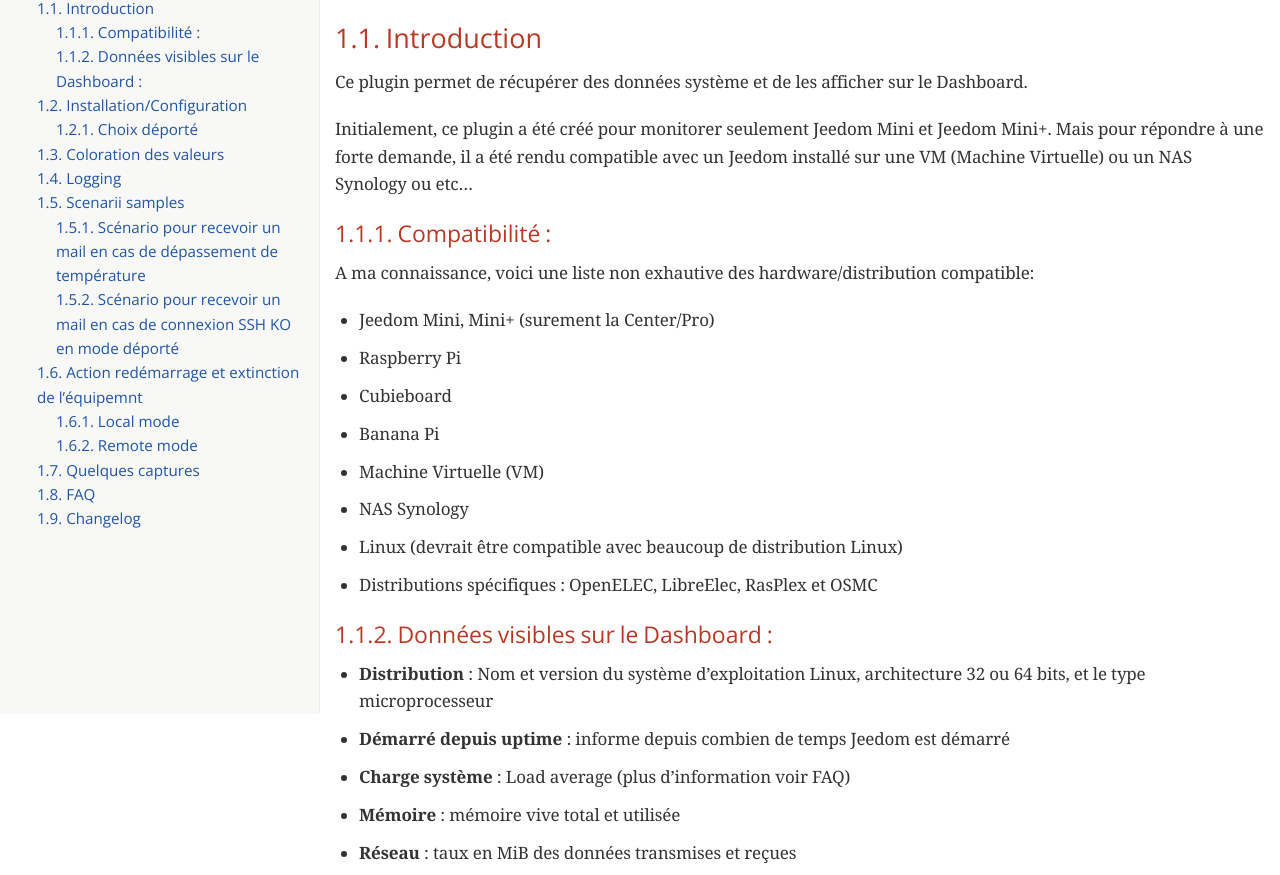
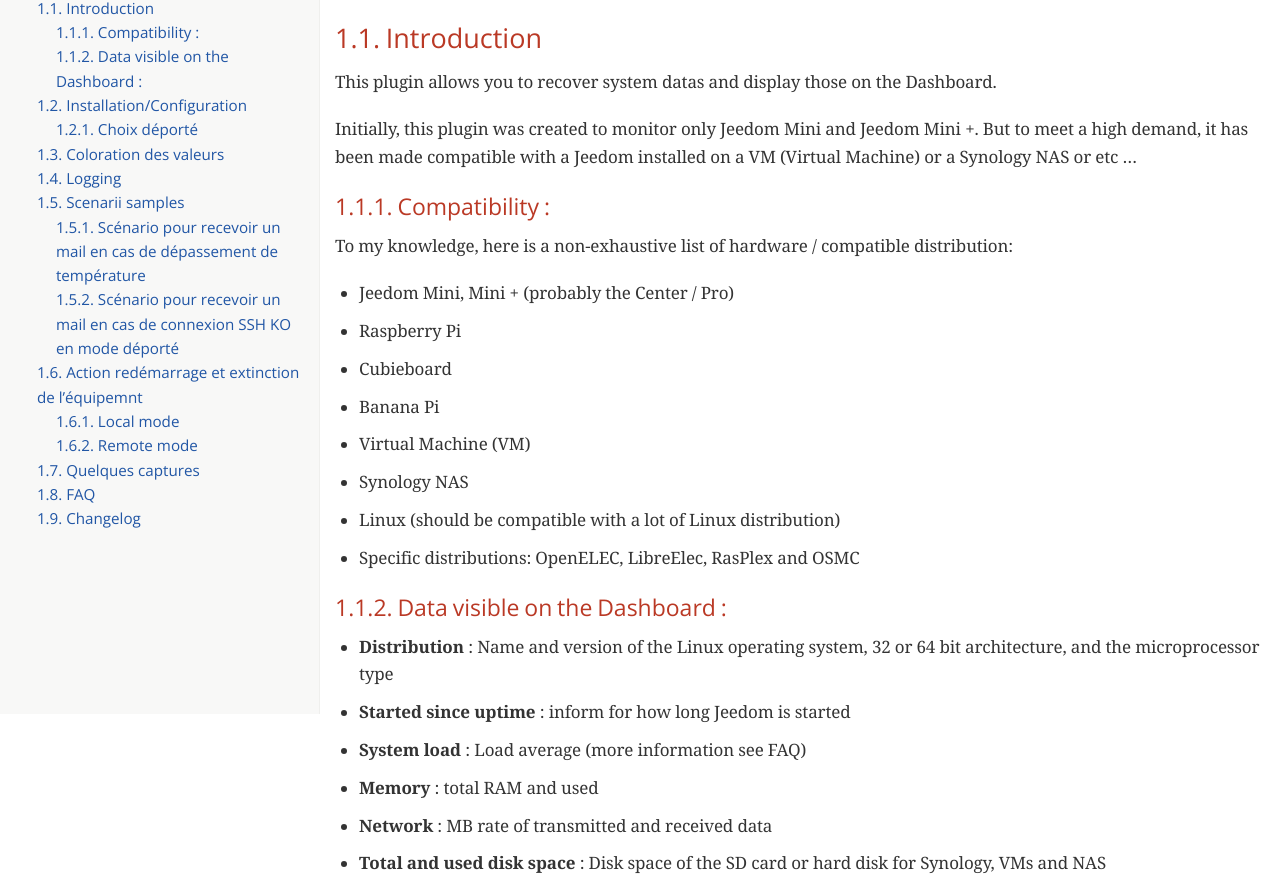
Before and after one commit to phifi92/Monitoring, a plain HTML site: page doc/en_US/index.html in a window 1280 px wide. Shown: the part 86-961 px from the top of the page. Drawn offline with nearby package versions, Linux system fonts and the light colour scheme; a web font is replaced by a local one.

Commit message:
[ROBOT] Action all

```diff
--- a/doc/en_US/index.html
+++ b/doc/en_US/index.html
@@ -419,8 +419,8 @@
 <ul class="sectlevel2">
 <li><a href="#_introduction">1.1. Introduction</a>
 <ul class="sectlevel3">
-<li><a href="#_compatibilité">1.1.1. Compatibilité :</a></li>
-<li><a href="#_données_visibles_sur_le_dashboard">1.1.2. Données visibles sur le Dashboard :</a></li>
+<li><a href="#_compatibility">1.1.1. Compatibility :</a></li>
+<li><a href="#_data_visible_on_the_dashboard">1.1.2. Data visible on the Dashboard :</a></li>
 </ul>
 </li>
 <li><a href="#_installation_configuration">1.2. Installation/Configuration</a>
@@ -457,20 +457,20 @@
 <div class="sect2">
 <h3 id="_introduction">1.1. Introduction</h3>
 <div class="paragraph">
-<p>Ce plugin permet de récupérer des données système et de les afficher sur le Dashboard.</p>
+<p>This plugin allows you to recover system datas and display those on the Dashboard.</p>
 </div>
 <div class="paragraph">
-<p>Initialement, ce plugin a été créé pour monitorer seulement Jeedom Mini et Jeedom Mini+. Mais pour répondre à une forte demande, il a été rendu compatible avec un Jeedom installé sur une VM (Machine Virtuelle) ou un NAS Synology ou etc&#8230;&#8203;</p>
+<p>Initially, this plugin was created to monitor only Jeedom Mini and Jeedom Mini +. But to meet a high demand, it has been made compatible with a Jeedom installed on a VM (Virtual Machine) or a Synology NAS or etc &#8230;&#8203;</p>
 </div>
 <div class="sect3">
-<h4 id="_compatibilité">1.1.1. Compatibilité :</h4>
+<h4 id="_compatibility">1.1.1. Compatibility :</h4>
 <div class="paragraph">
-<p>A ma connaissance, voici une liste non exhautive des hardware/distribution compatible:</p>
+<p>To my knowledge, here is a non-exhaustive list of hardware / compatible distribution:</p>
 </div>
 <div class="ulist">
 <ul>
 <li>
-<p>Jeedom Mini, Mini+ (surement la Center/Pro)</p>
+<p>Jeedom Mini, Mini + (probably the Center / Pro)</p>
 </li>
 <li>
 <p>Raspberry Pi</p>
@@ -482,47 +482,47 @@
 <p>Banana Pi</p>
 </li>
 <li>
-<p>Machine Virtuelle (VM)</p>
+<p>Virtual Machine (VM)</p>
 </li>
 <li>
-<p>NAS Synology</p>
+<p>Synology NAS</p>
 </li>
 <li>
-<p>Linux (devrait être compatible avec beaucoup de distribution Linux)</p>
+<p>Linux (should be compatible with a lot of Linux distribution)</p>
 </li>
 <li>
-<p>Distributions spécifiques : OpenELEC, LibreElec, RasPlex et OSMC</p>
+<p>Specific distributions: OpenELEC, LibreElec, RasPlex and OSMC</p>
 </li>
 </ul>
 </div>
 </div>
 <div class="sect3">
-<h4 id="_données_visibles_sur_le_dashboard">1.1.2. Données visibles sur le Dashboard :</h4>
+<h4 id="_data_visible_on_the_dashboard">1.1.2. Data visible on the Dashboard :</h4>
 <div class="ulist horizontal">
 <ul class="horizontal">
 <li>
-<p><strong>Distribution</strong> : Nom et version du système d&#8217;exploitation Linux, architecture 32 ou 64 bits, et le type microprocesseur</p>
+<p><strong>Distribution</strong> : Name and version of the Linux operating system, 32 or 64 bit architecture, and the microprocessor type</p>
 </li>
 <li>
-<p><strong>Démarré depuis uptime</strong> : informe depuis combien de temps Jeedom est démarré</p>
+<p><strong>Started since uptime</strong> : inform for how long Jeedom is started</p>
 </li>
 <li>
-<p><strong>Charge système</strong> : Load average (plus d&#8217;information voir FAQ)</p>
+<p><strong>System load</strong> : Load average (more information see FAQ)</p>
 </li>
 <li>
-<p><strong>Mémoire</strong> : mémoire vive total et utilisée</p>
+<p><strong>Memory</strong> : total RAM and used</p>
 </li>
 <li>
-<p><strong>Réseau</strong> : taux en MiB des données transmises et reçues</p>
+<p><strong>Network</strong> : MB rate of transmitted and received data</p>
 </li>
 <li>
-<p><strong>Espace disque total et utilisé</strong> : l&#8217;espace disque de la carte SD ou du disque dur pour les VM et NAS Synology</p>
+<p><strong>Total and used disk space</strong> : Disk space of the SD card or hard disk for Synology, VMs and NAS</p>
 </li>
 <li>
-<p><strong>CPU</strong> : nombre de cœur, la fréquence associée et la température (température seulement si compatible)</p>
+<p><strong>CPU</strong> : core number, associated frequency and temperature (temperature only if compatible)</p>
 </li>
 <li>
-<p><strong>Commandes personnalisées</strong> : permet de saisir des commandes personnalisées est d&#8217;afficher/historiser les résultats</p>
+<p><strong>Custom commands</strong> : allows to enter custom commands and to display / historize the results</p>
 </li>
 </ul>
 </div>
```
Also changed, not shown: 1 other file.
